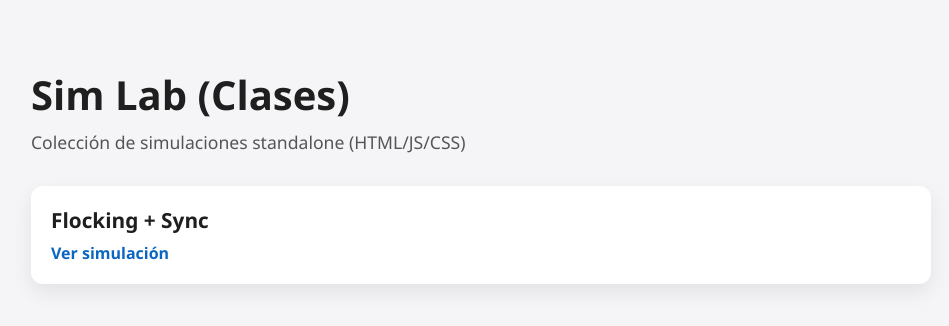
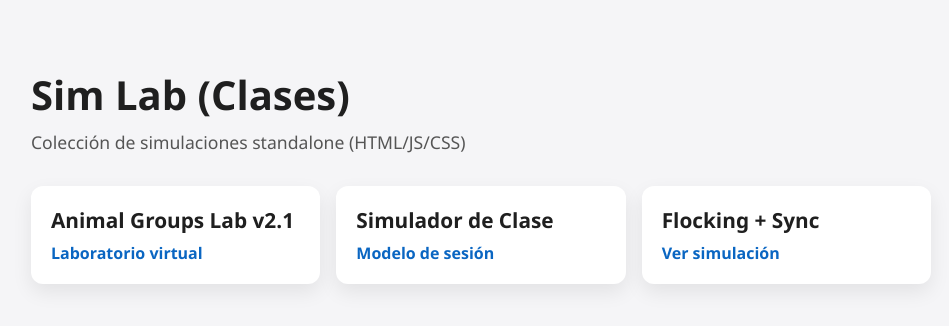
Before and after one commit to bengrez/sims-clases, a plain HTML site: page index.html in a window 1280 px wide. Shown: the whole page, without its empty margins (159-1108 px from the left). Drawn offline with Linux system fonts and the light colour scheme.

Commit message:
Add links to new simulations

```diff
--- a/index.html
+++ b/index.html
@@ -80,6 +80,14 @@
       <p class="subtitle">Colección de simulaciones standalone (HTML/JS/CSS)</p>
 
       <section class="grid" aria-label="Simulaciones disponibles">
+        <a class="card" href="animal_groups_lab_v2_1.html">
+          <h2>Animal Groups Lab v2.1</h2>
+          <span>Laboratorio virtual</span>
+        </a>
+        <a class="card" href="sim.html">
+          <h2>Simulador de Clase</h2>
+          <span>Modelo de sesión</span>
+        </a>
         <a class="card" href="sims/flocking/">
           <h2>Flocking + Sync</h2>
           <span>Ver simulación</span>
```
